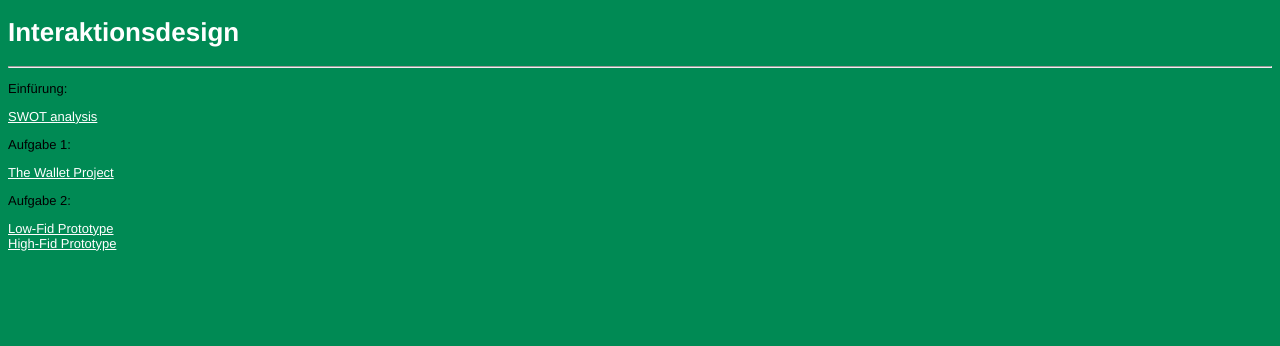
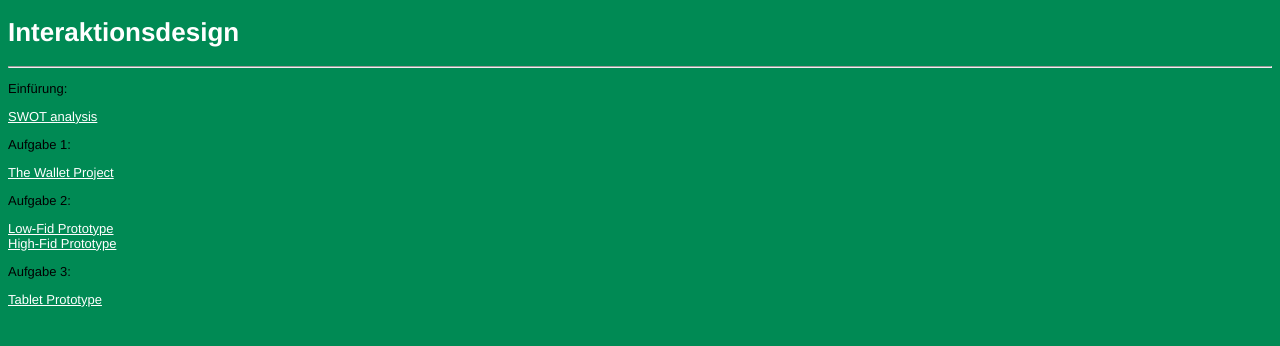
Before and after one commit to MoEzioRehm/MoEzioRehm.github.io, a plain HTML site: page index.html in a window 1280 px wide. Drawn offline with Linux system fonts and the light colour scheme.

Commit message:
Update index.html

```diff
--- a/index.html
+++ b/index.html
@@ -36,6 +36,9 @@ a {
 	<a href="https://drive.google.com/file/d/1JKeuR-Ej2Kx7_OO18vWLBsqAOMQr7CrW/view?usp=sharing" target="_blank">Low-Fid Prototype</a>
 	<br/>
 	<a href="https://xd.adobe.com/view/bbad46b7-872b-4709-94d8-38d1a96f6e7e-eefe/?fullscreen" target="_blank">High-Fid Prototype</a>
+	<p>Aufgabe 3:</p>
+	<a href=" " target="_blank">Tablet Prototype</a>
+
 </body>
 
 </html>
```
